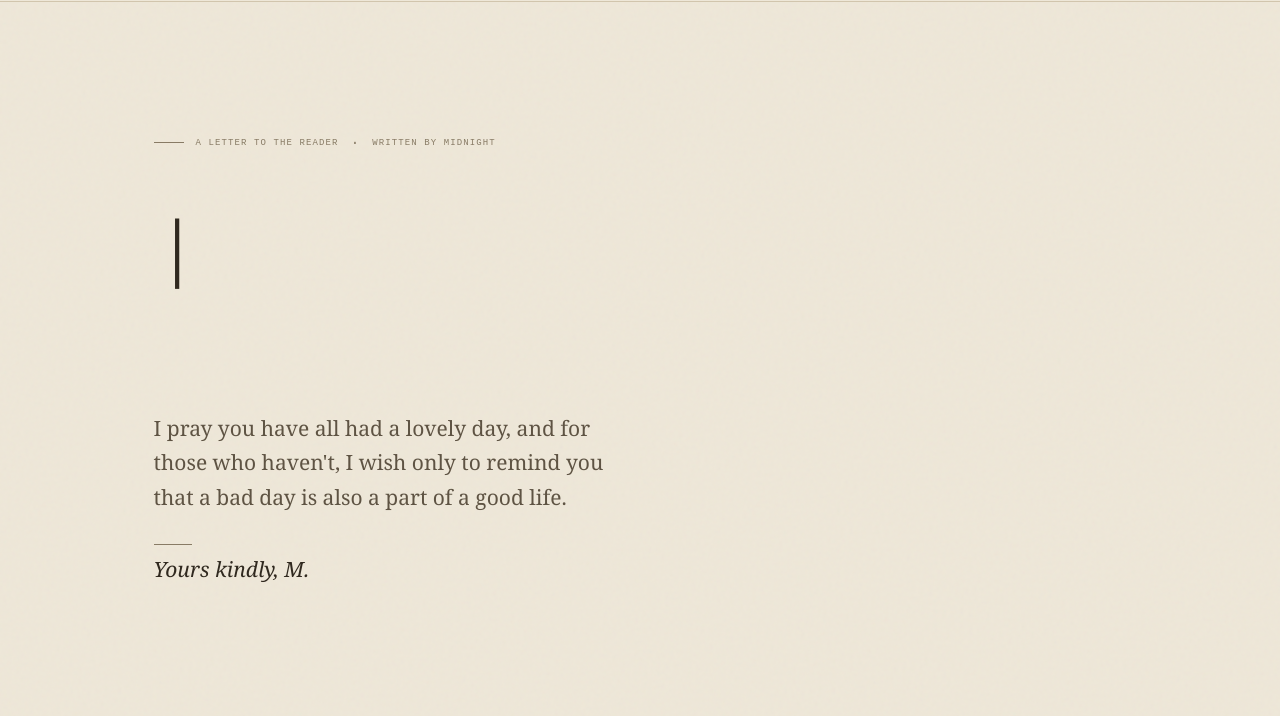
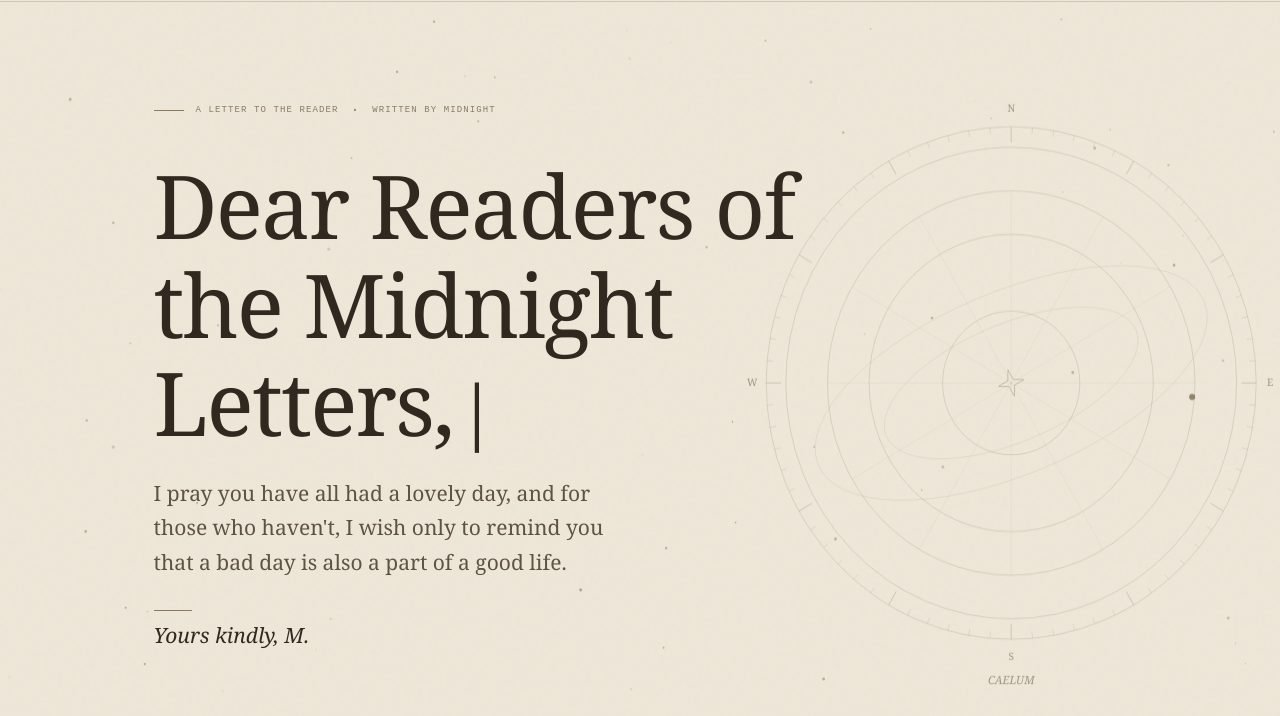
Before and after one commit to luvoxokiyana/The-Midnight-Letters, a plain HTML site: page index.html in a window 1280 px wide. Shown: the part 84-800 px from the top of the page. Drawn offline with Linux system fonts and the light colour scheme.

Commit message:
(chores): fixed the javascript

```diff
--- a/index.html
+++ b/index.html
@@ -41,6 +41,7 @@
     <link rel="apple-touch-icon" sizes="180x180" href="assets/favicon_io/apple-touch-icon.png">
     <link rel="manifest" href="assets/favicon_io/site.webmanifest">
     <link rel="stylesheet" href="css/style.css">
+    <script src="js/main.js" defer></script>
 
     <script type="application/ld+json">
 {
```
Also changed, not shown: letters.html (+2 -0 lines).
